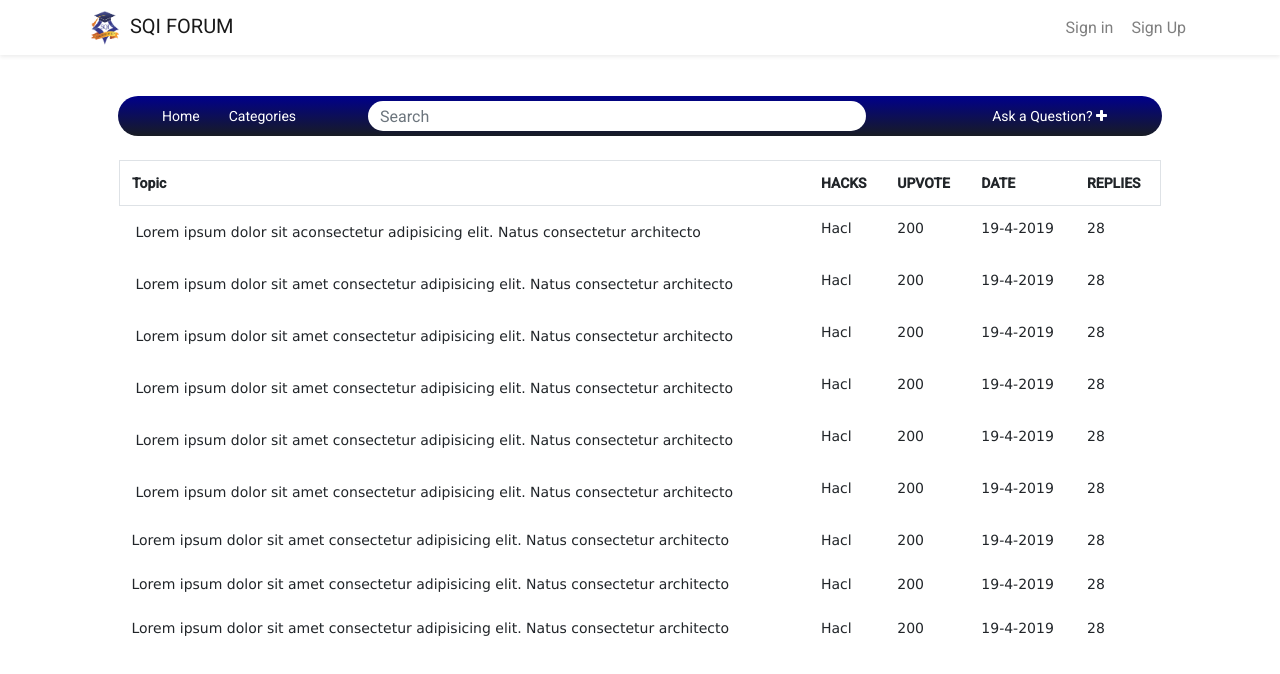
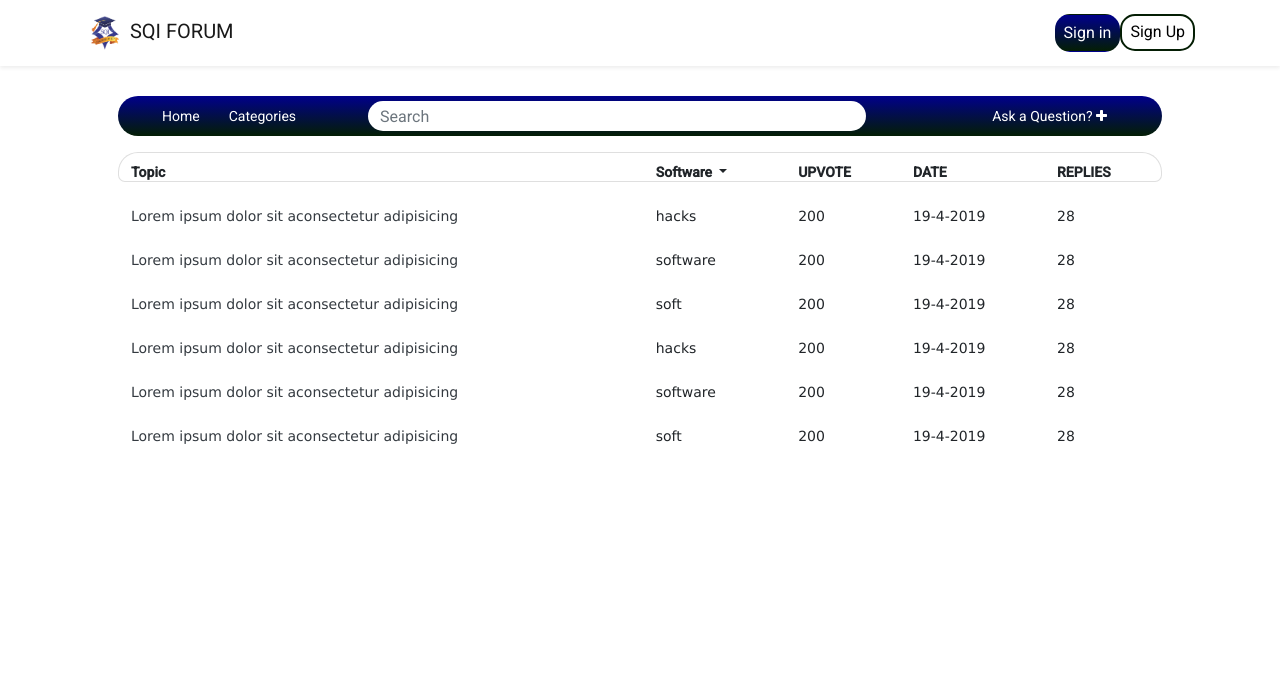
Before and after one commit to ToluwanimiO/SQI_Forum, an Angular app: page /categories/sub-categories in a window 1280 px wide. Shown: the top 674 px of the page. Built offline with nearby package versions, Linux system fonts and the light colour scheme.

Commit message:
done from jos

```diff
--- a/src/app/categories/categories.component.css
+++ b/src/app/categories/categories.component.css
@@ -4,7 +4,7 @@
 /* @media  (max-width: 280px) { */
   @media screen and (max-width: 600px) {
     .carts-height{
-      height: 520px;
+      height: 500px;
       overflow:auto;
     }
   }
--- a/src/app/categories/categories.component.html
+++ b/src/app/categories/categories.component.html
@@ -2,10 +2,10 @@
 <div class="container mt-4 p-5">
   <app-navbar></app-navbar>
   <div class="row p-3">
-    <div class="shadow-sm text-center mx-auto mt-3  rounded-circle">
-        <img src="../../assets/sqicollege.png" class="mt-n2" width="70px" alt="">
+    <div class="shadow-sm text-center mx-auto   rounded-circle">
+        <img src="../../assets/sqicollege.png" class="mt" width="70px" alt="">
     </div>
-    <div class="col-12 col-md-12 bg-light mt-n4 shadow-sm carts-height">
+    <div class="col-12 col-md-12 bg-white  shadow-sm carts-height">
         <div class="row p-3 mt-3">
           <!-- <div class=""> -->
             <div class="col-sm-6  text-xs-center col-md-3 mx-auto" *ngFor="let carts of isArrayCategories">
--- a/src/app/categories/categories.component.ts
+++ b/src/app/categories/categories.component.ts
@@ -6,7 +6,7 @@ import { Component, OnInit } from '@angular/core';
   styleUrls: ['./categories.component.css']
 })
 export class CategoriesComponent implements OnInit {
-public isArrayCategories = ['Sofware','Hardware','Web development','Python','Django','Laptop','Computer','Digital-Maketing','Sofware','Hardware','Web','Python','Django','Laptop','Computer','Digital'];
+public isArrayCategories = ['Sofware','Hardware','Web development','Python','Django','Laptop','Computer','Digital-Maketing','Sofware','Hardware','Web','Python','Django','Laptop','Computer','Digital','Hardware','Web development','Python','Django'];
   constructor() { }
 
   ngOnInit(): void {
--- a/src/app/header/header.component.css
+++ b/src/app/header/header.component.css
@@ -0,0 +1,24 @@
+.btn-signin{
+  background:linear-gradient(to bottom, darkblue,#041e04);
+  color: white !important;
+  border-radius: 15px 15px 15px 15px;
+  padding: 0.4rem;
+}
+.btn-signup{
+  border: 2px solid #041e04;
+  border-radius: 15px 15px 15px 15px;
+  color: black !important;
+  box-shadow: none;
+  padding: 0.3rem;
+}
+/* .btn-signup:hover{
+  background:linear-gradient(to bottom, darkblue,#181c24fd);
+  color: white !important;
+} */
+/* .btn-signin:hover{
+  background: inherit;
+  border: 2px solid #2b2d30fd;
+  border-radius: 15px 15px 15px 15px;
+  box-shadow: none;
+  color: darkblue !important;
+} */
--- a/src/app/header/header.component.html
+++ b/src/app/header/header.component.html
@@ -1,14 +1,19 @@
 <!-- <p>header works!</p> -->
-<nav class="navbar navbar-expand-md navbar-light bg-white shadow-sm fixed-top" style="height: 55px;">
+<nav class="navbar  navbar-expand-sm navbar-light bg-white shadow-sm fixed-top">
   <div class="container">
       <a href="" class="navbar-brand"><img src="../../assets/sqi.jpg"  style="width: 40px;" alt=""> SQI FORUM</a>
-      <ul class="navbar-nav">
-          <li class="nav-item">
-              <a href="" class="nav-link btn">Sign in</a>
+      <button class="navbar-toggler" type="button" data-toggle="collapse" data-target="#collapsibleNavbar">
+        <span class="fa fa-bars"></span>
+      </button>
+      <div class="collapse navbar-collapse" id="collapsibleNavbar">
+        <ul class="navbar-nav ml-auto">
+            <li class="nav-item">
+                <a href="" class="nav-link btn btn-signin">Sign in</a>
+            </li>
+            <li class="nav-item">
+              <a href="" class="nav-link btn btn-signup">Sign Up</a>
           </li>
-          <li class="nav-item">
-            <a href="" class="nav-link btn">Sign Up</a>
-        </li>
-      </ul>
+        </ul>
+      </div>
   </div>
 </nav>
--- a/src/app/home/home.component.html
+++ b/src/app/home/home.component.html
@@ -7,7 +7,7 @@
   </div>
   <div class="row mt-n5 p-3 justify-content-center">
       <!-- <div class="col-12 col-lg-12 "> -->
-        <div class="table-responsive"  style="border-top-left-radius: 20px !important;">
+        <div class="table-responsive">
             <table class="table table-borderless table-hover">
                 <thead class="thead t-radius border-radius circle card-body" >
                   <tr>
--- a/src/app/navbar/navbar.component.css
+++ b/src/app/navbar/navbar.component.css
@@ -1,10 +1,10 @@
 .home-navber{
-  background:linear-gradient(to bottom, darkblue,#181c24);
+  background:linear-gradient(to bottom, darkblue,#041e04);
   border-radius: 20px;
   color: white;
   position: -webkit-sticky;
   position: sticky;
-  top: 57px;
+  top: 80px;
   /* padding: 5px; */
   /* background-color: #cae8ca; */
   /* border: 2px solid #4CAF50; */
--- a/src/app/sub-categories/sub-categories.component.css
+++ b/src/app/sub-categories/sub-categories.component.css
@@ -0,0 +1,11 @@
+.card-style{
+  height: 30px !important;
+  border-radius: 20px 20px 7px 7px;
+}
+.category-hover:hover{
+  cursor: pointer;
+}
+.drop-height{
+  height: 320px;
+  overflow:auto
+}
--- a/src/app/sub-categories/sub-categories.component.html
+++ b/src/app/sub-categories/sub-categories.component.html
@@ -1,81 +1,41 @@
-<!-- <p>sub-categories works!</p> -->
 <div class="container p-5 mt-4 bg-white">
   <app-navbar></app-navbar>
-  <div class="row mt-2 p-3 justify-content-center">
-
+  <div class="card card-style mt-3">
+      <div class="card-body" >
+      </div>
+  </div>
+  <div class="row mt-n5 p-3 justify-content-center">
       <!-- <div class="col-12 col-lg-12 "> -->
         <div class="table-responsive">
             <table class="table table-borderless table-hover">
-                <thead class="thead t-radius border card-body">
+                <thead class="thead t-radius border-radius circle card-body" >
                   <tr>
-                    <th class="th">Topic</th>
-                    <th>HACKS</th>
-                    <th>UPVOTE</th>
-                    <th>DATE</th>
-                    <th>REPLIES</th>
+                    <th class="th dropdown">Topic</th>
+                    <th class="category-hover">
+                        <div class="dropdown">
+                          <div class="dropdown-toggle" data-toggle="dropdown">
+                            Software
+                          </div>
+                          <div class="dropdown-menu">
+                            <div class="drop-height">
+                              <a class="dropdown-item" href="#" *ngFor="let item of categories">
+                                {{item}}
+                              </a>
+                            </div>
+                          </div>
+                        </div>
+                    </th>
+                    <th class="dropdown">UPVOTE</th>
+                    <th class="dropdown">DATE</th>
+                    <th class="dropdown">REPLIES</th>
                   </tr>
                 </thead>
-                <tbody class="tbody table" style="font-family: 'Lucida Sans', 'Lucida Sans Regular', 'Lucida Grande', 'Lucida Sans Unicode', Geneva, Verdana, sans-serif;">
-                  <tr class="tr-style">
-                    <td class="p-3">Lorem ipsum dolor sit aconsectetur adipisicing elit. Natus consectetur architecto </td>
-                    <td class="hack">Hacl</td>
-                    <td>200</td>
-                    <td>19-4-2019</td>
-                    <td>28</td>
-                  </tr>
-                  <tr>
-                    <td class="p-3">Lorem ipsum dolor sit amet consectetur adipisicing elit. Natus consectetur architecto </td>
-                    <td>Hacl</td>
-                    <td>200</td>
-                    <td>19-4-2019</td>
-                    <td>28</td>
-                  </tr>
-                  <tr>
-                    <td class="p-3">Lorem ipsum dolor sit amet consectetur adipisicing elit. Natus consectetur architecto </td>
-                    <td>Hacl</td>
-                    <td>200</td>
-                    <td>19-4-2019</td>
-                    <td>28</td>
-                  </tr>
-                  <tr>
-                    <td class="p-3">Lorem ipsum dolor sit amet consectetur adipisicing elit. Natus consectetur architecto </td>
-                    <td>Hacl</td>
-                    <td>200</td>
-                    <td>19-4-2019</td>
-                    <td>28</td>
-                  </tr>
-                  <tr>
-                    <td class="p-3">Lorem ipsum dolor sit amet consectetur adipisicing elit. Natus consectetur architecto </td>
-                    <td>Hacl</td>
-                    <td>200</td>
-                    <td>19-4-2019</td>
-                    <td>28</td>
-                  </tr>
-                  <tr>
-                    <td class="p-3">Lorem ipsum dolor sit amet consectetur adipisicing elit. Natus consectetur architecto </td>
-                    <td>Hacl</td>
-                    <td>200</td>
-                    <td>19-4-2019</td>
-                    <td>28</td>
-                  </tr>
-                  <tr>
-                    <td>Lorem ipsum dolor sit amet consectetur adipisicing elit. Natus consectetur architecto </td>
-                    <td>Hacl</td>
-                    <td>200</td>
-                    <td>19-4-2019</td>
-                    <td>28</td>
-                  </tr>
-                  <tr>
-                    <td>Lorem ipsum dolor sit amet consectetur adipisicing elit. Natus consectetur architecto </td>
-                    <td>Hacl</td>
-                    <td>200</td>
-                    <td>19-4-2019</td>
-                    <td>28</td>
-                  </tr>
-                  <tr>
-                    <td>Lorem ipsum dolor sit amet consectetur adipisicing elit. Natus consectetur architecto </td>
-                    <td>Hacl</td>
-                    <td>200</td>
+                <tbody class="tbody p-5" style="font-family: 'Lucida Sans', 'Lucida Sans Regular', 'Lucida Grande', 'Lucida Sans Unicode', Geneva, Verdana, sans-serif;">
+                  <tr *ngFor="let item of topicsArray"class="tr-style">
+                    <td class="d-none d-lg-block"><div class="reduce-textdesktop"><a href="" class="text-dark">{{item.topic}}</a></div> </td>
+                    <td class="ml-1 d-block d-md-none"><div class="reduce-text"><a href="" class="text-secondary">{{item.topic}}mm</a></div></td>
+                    <td class="hack">{{item.categories}}</td>
+                    <td>{{item.upvote}}</td>
                     <td>19-4-2019</td>
                     <td>28</td>
                   </tr>
--- a/src/app/sub-categories/sub-categories.component.ts
+++ b/src/app/sub-categories/sub-categories.component.ts
@@ -6,7 +6,16 @@ import { Component, OnInit } from '@angular/core';
   styleUrls: ['./sub-categories.component.css']
 })
 export class SubCategoriesComponent implements OnInit {
+  public topicsArray = [
 
+    {topic:'Lorem ipsum dolor sit aconsectetur adipisicing', categories:'hacks', upvote:'200',date:'19-4-2019',views:28},
+    {topic:'Lorem ipsum dolor sit aconsectetur adipisicing', categories:'software', upvote:'200',date:'19-4-2019',views:28},
+    {topic:'Lorem ipsum dolor sit aconsectetur adipisicing', categories:'soft', upvote:'200',date:'19-4-2019',views:28},
+    {topic:'Lorem ipsum dolor sit aconsectetur adipisicing', categories:'hacks', upvote:'200',date:'19-4-2019',views:28},
+    {topic:'Lorem ipsum dolor sit aconsectetur adipisicing', categories:'software', upvote:'200',date:'19-4-2019',views:28},
+    {topic:'Lorem ipsum dolor sit aconsectetur adipisicing', categories:'soft', upvote:'200',date:'19-4-2019',views:28},
+    ];
+public categories=['Tech','football','ICT','WebPrograming','Software','Tech','football','ICT','WebPrograming','Software','Tech','football','ICT','WebPrograming','Software']
   constructor() { }
 
   ngOnInit(): void {
```
